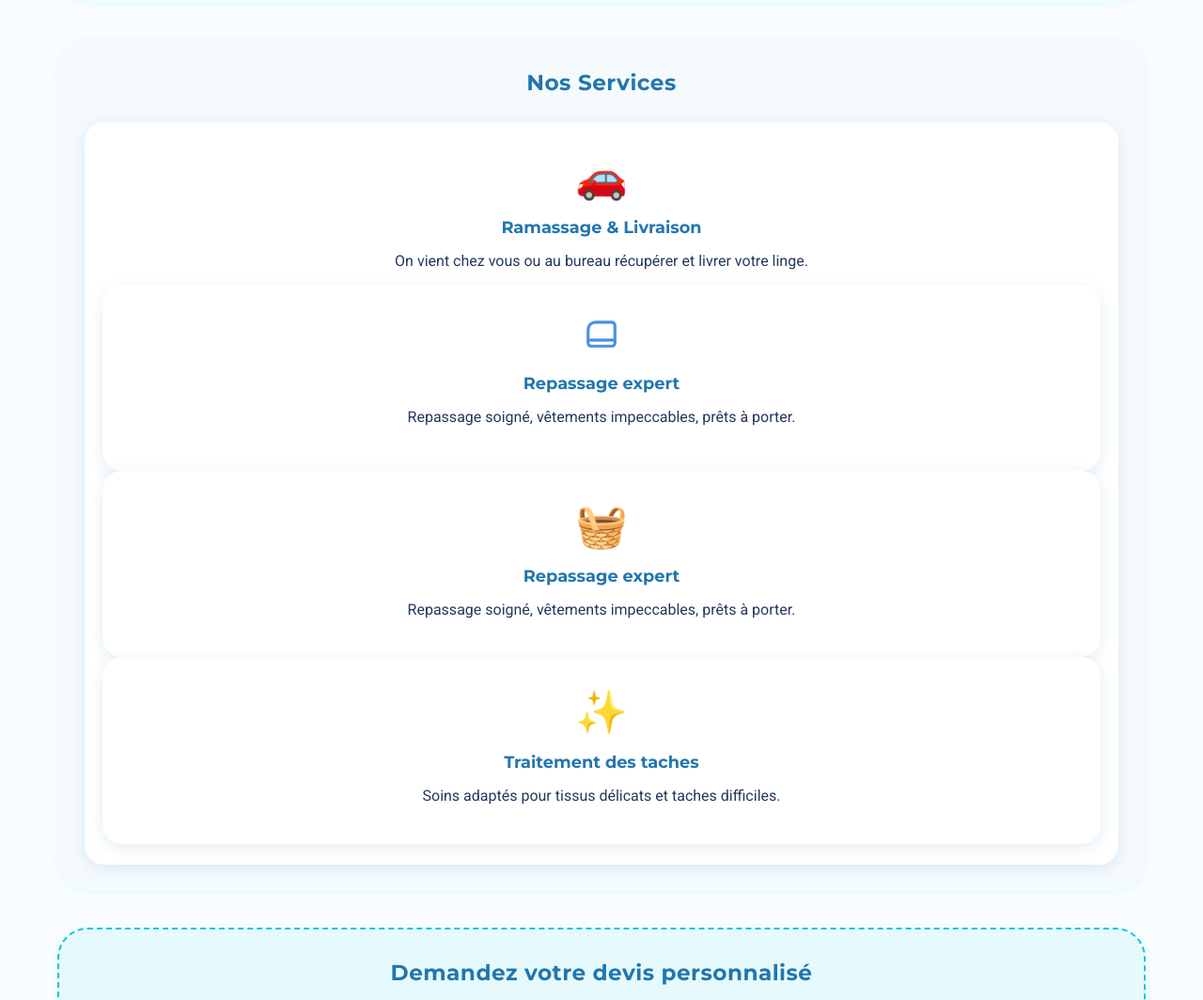
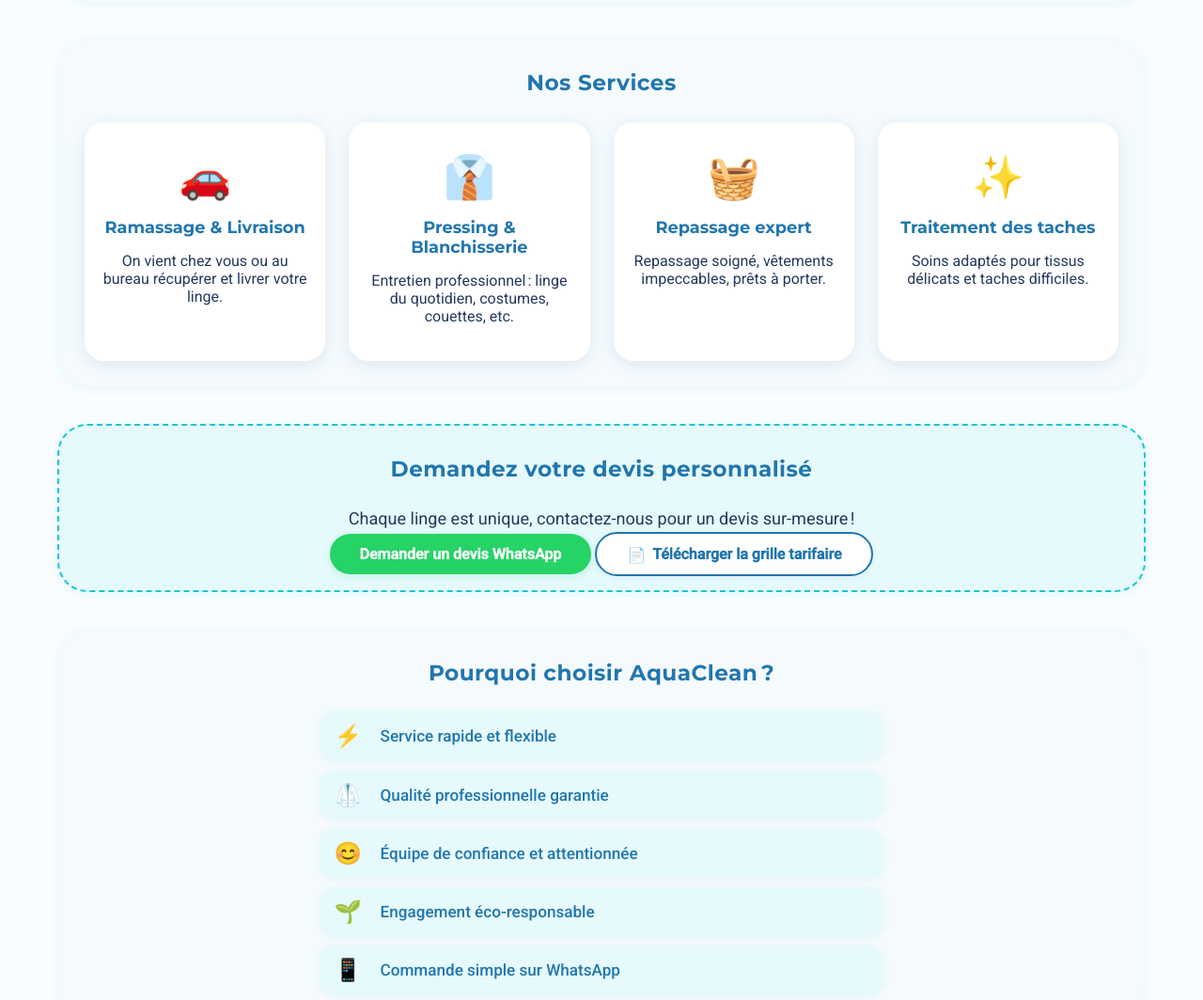
Before and after one commit to hounguevoujunior-rgb/Aquaclean-site, a plain HTML site: page index.html in a window 1280 px wide. Shown: the part 620-1684 px from the top of the page at 94% size. Drawn offline with Linux system fonts and the light colour scheme.

Commit message:
Update index.html

```diff
--- a/index.html
+++ b/index.html
@@ -109,16 +109,12 @@
         <div class="card-icon"><span>🚗</span></div>
         <h3>Ramassage & Livraison</h3>
         <p>On vient chez vous ou au bureau récupérer et livrer votre linge.</p>
-     <div class="card">
-  <div class="card-icon">
-    <svg width="38" height="38" viewBox="0 0 24 24" fill="none">
-      <path d="M3 17v2a2 2 0 0 0 2 2h14a2 2 0 0 0 2-2v-2" stroke="#4a90e2" stroke-width="2" fill="none"/>
-      <path d="M21 17V7a2 2 0 0 0-2-2H8a5 5 0 0 0-5 5v7h18z" stroke="#4a90e2" stroke-width="2" fill="none"/>
-    </svg>
-  </div>
-  <h3>Repassage expert</h3>
-  <p>Repassage soigné, vêtements impeccables, prêts à porter.</p>
-</div>
+      </div>
+      <div class="card">
+        <div class="card-icon"><span>👔</span></div>
+        <h3>Pressing & Blanchisserie</h3>
+        <p>Entretien professionnel : linge du quotidien, costumes, couettes, etc.</p>
+      </div>
       <div class="card">
         <div class="card-icon"><span>🧺</span></div>
         <h3>Repassage expert</h3>
```
